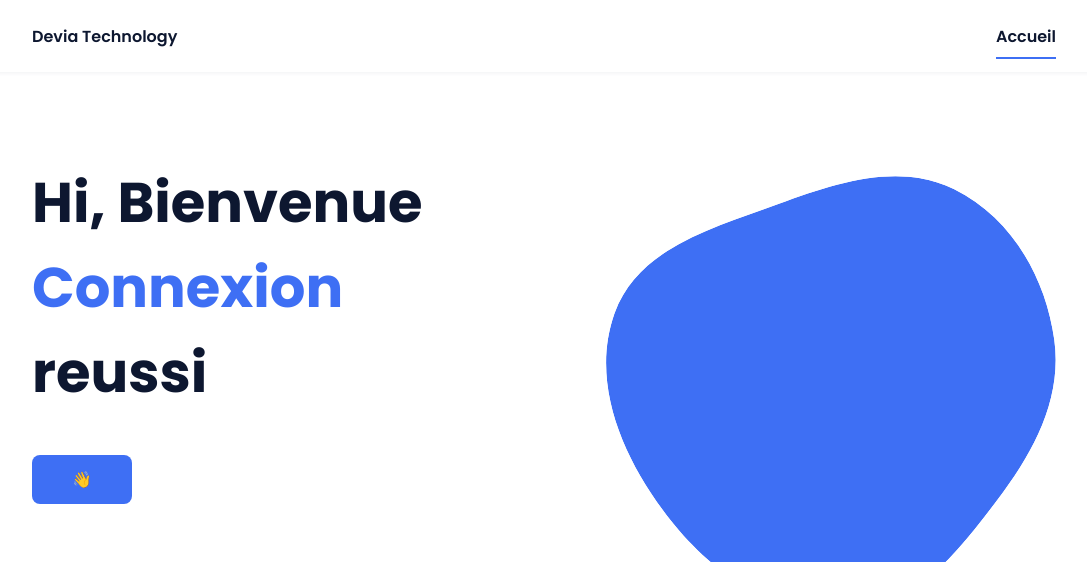
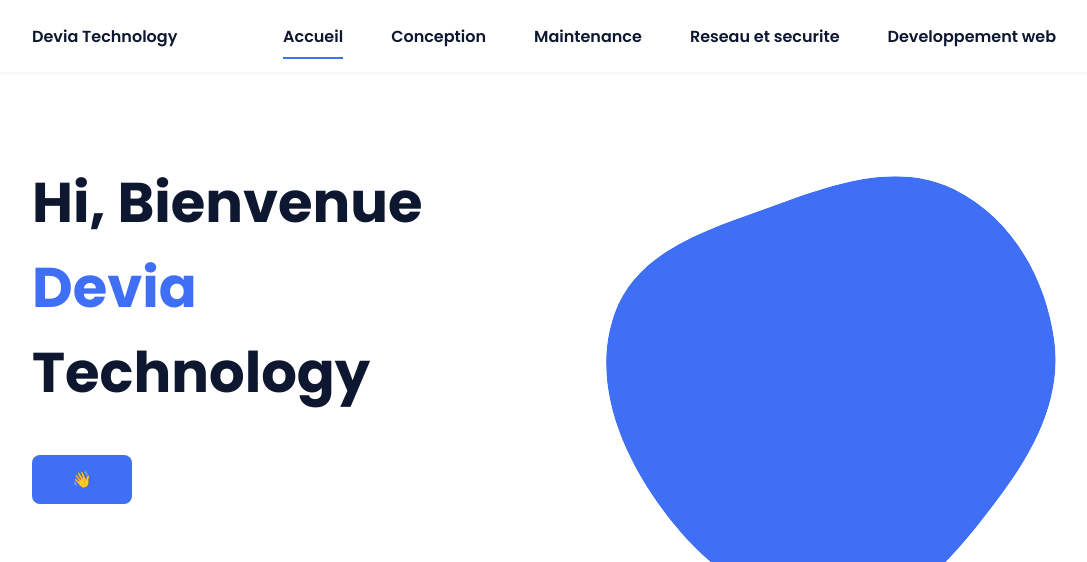
Before and after one commit to diraneCode/landing-page-portail-captif, a plain HTML site: page index.html in a window 1280 px wide. Shown: the top 562 px of the page, without its empty margins (96-1183 px from the left). Drawn offline with nearby package versions, Linux system fonts and the light colour scheme.

Commit message:
Update index.html

```diff
--- a/index.html
+++ b/index.html
@@ -16,12 +16,16 @@
         <header class="l-header">
             <nav class="nav bd-grid">
                 <div>
-                    <a href="#" class="nav__logo"> Devia Technology </a>
+                    <a href="#" class="nav__logo">Devia Technology</a>
                 </div>
 
                 <div class="nav__menu" id="nav-menu">
                     <ul class="nav__list">
                         <li class="nav__item"><a href="#home" class="nav__link active-link">Accueil</a></li>
+			<li class="nav__item"><a href="#home" class="nav__link">Conception</a></li>
+			<li class="nav__item"><a href="#home" class="nav__link">Maintenance</a></li>
+			<li class="nav__item"><a href="#home" class="nav__link">Reseau et securite</a></li>
+			<li class="nav__item"><a href="#home" class="nav__link">Developpement web</a></li>
                     </ul>
                 </div>
 
@@ -35,7 +39,7 @@
             <!--===== HOME =====-->
             <section class="home bd-grid" id="home">
                 <div class="home__data">
-                    <h1 class="home__title">Hi, Bienvenue<br><span class="home__title-color">Connexion </span><br> reussi</h1>
+                    <h1 class="home__title">Hi, Bienvenue<br><span class="home__title-color">Devia </span><br> Technology</h1>
 
                     <a href="#" class="button">👋</a>
                 </div>
```
